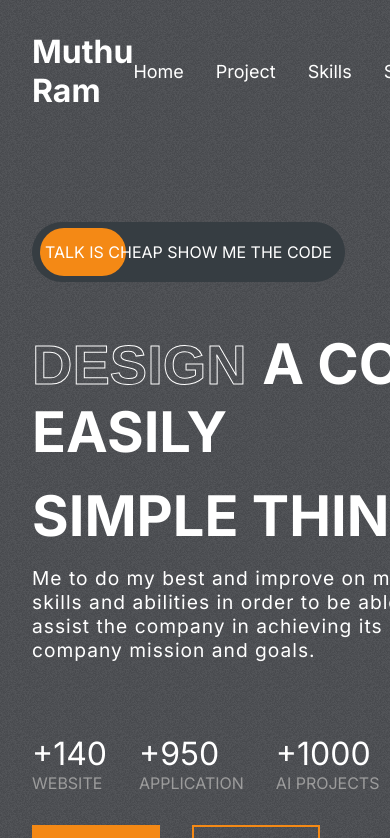
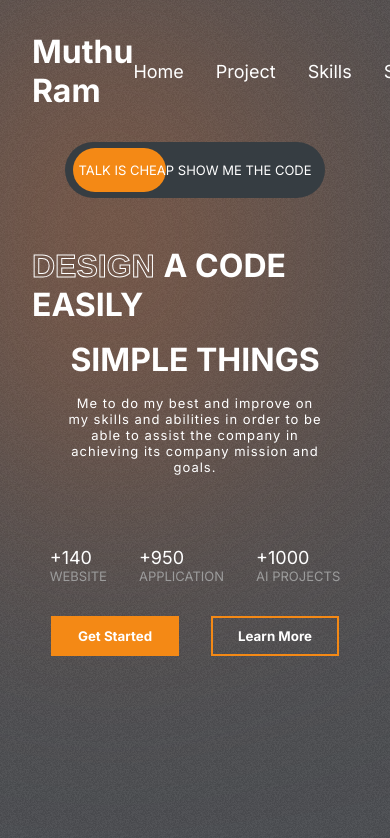
Before and after one commit to Muthuram05/Protfilo, a React (Create React App) app: page / in a window 390 px wide. Shown: the top 838 px of the page. Built offline with nearby package versions, Linux system fonts and the light colour scheme.

Commit message:
animation

```diff
--- a/src/App.css
+++ b/src/App.css
@@ -39,3 +39,11 @@
 .btn:hover{
   cursor: pointer;
 }
+.blur{
+  background: rgba(253,120,43,0.69);
+  position: absolute;
+  border-radius: 50%;
+  filter: blur(150px);
+  z-index: -9;
+
+}
--- a/src/components/Footer/Footer.css
+++ b/src/components/Footer/Footer.css
@@ -1,11 +1,53 @@
-.Footer{
+.Footer-container{
     position: relative;
 
 }
-.Footer>hr{
+.Footer-container>hr{
     border: 1px solid var(--lightgray);
 }
-.footer-item{
+.footer{
     padding: 1rem 2rem;
     display: flex;
+    flex-direction: column;
+    gap: 4rem;
+    align-items: center;
+    justify-content: center;
+    height: 20rem;
 }
+.social-link{
+    display: flex;
+    gap: 4rem;
+}
+.social-link > img{
+    width: 2rem;
+    height: 2rem;
+    cursor: pointer;
+}
+.logo-f{
+    display: flex;
+    align-items: center;
+    justify-content: center;
+}
+.log-f>img{
+    width: 10rem;
+}
+.logo-f>p{
+    font-size: 2rem;
+    color: #fff;
+}
+.blur-f1{
+    bottom: 0rem;
+    right: 15%;
+    width: 26rem;
+    height: 12rem;
+    filter: blur(200px);
+    background: red;
+}
+.blur-f2{
+    bottom: 0rem;
+    left: 15%;
+    width: 26rem;
+    height: 12rem;
+    filter: blur(200px);
+    background: rgb(255, 115, 0);
+}
--- a/src/components/Footer/Footer.jsx
+++ b/src/components/Footer/Footer.jsx
@@ -7,17 +7,21 @@ import Dev from "../../assets/dev-remove.png"
 
 const Footer = () => {
   return (
-    <div className="Footer">
+    <div className="Footer-container">
       <hr />
-        <div className="footer-item">
+      <div className="footer">
+        <div className="social-link">
           <img src={Github} alt="" srcset="" />
           <img src={Insta} alt="" srcset="" />
           <img src={LinkedIn} alt="" srcset="" />
           </div>
           <div className="logo-f">
             <img src={Dev} alt="" />
-            <span>{"<MuthuRam/>"}</span>
+            <p>{"<MuthuRam/>"}</p>
           </div>
+      </div>
+      <div className="blur blur-f1"></div>
+      <div className="blur blur-f2"></div>
     </div>
   )
 }
--- a/src/components/Hero/Hero.css
+++ b/src/components/Hero/Hero.css
@@ -9,6 +9,11 @@
     display: flex;
     gap: 2rem;
     flex-direction: column;
+}
+.hero-blur{
+    width: 22rem;
+    height: 30rem;
+    left: 0;
 }
 .ad{
     margin-top: 5rem;
@@ -128,3 +133,46 @@
     width: 30px;
     height: 30px;
 }
+@media screen and (max-width : 768px) {
+    .Hero{
+        flex-direction: column;
+    }
+    .hero-blur{
+        width: 14rem;
+    }
+    .ad{
+        margin-top: 0;
+        font-size: small;
+        align-self: center;
+        /* transform: scale(1.8); */
+    }
+    .ad>div{
+        width: 5.8rem;
+    }
+    .hero-heading{
+        font-size: xx-large;
+        align-items: center;
+        justify-content: center;
+    }
+    .hero-heading>div:nth-of-type(3){
+        font-size: small;
+        font-weight: 200;letter-spacing: 1px;
+        text-align: center;
+    }
+    .hero-button{
+        justify-content: center;
+
+    }
+    .figures{
+        justify-content: center;
+    }
+    .figures>div>span:nth-of-type(1){
+        font-size: large;
+    }
+    .figures>div>span:nth-of-type(2){
+        font-size: small;
+    }
+    .right-h{
+        position: relative;
+    }
+}
--- a/src/components/Hero/Hero.jsx
+++ b/src/components/Hero/Hero.jsx
@@ -2,13 +2,21 @@ import React from 'react'
 import "./Hero.css"
 import Header from '../Header/Header'
 import Github from '../../assets/github.png'
+import {motion} from 'framer-motion'
+
 const Hero = () => {
+    const transition = {type : 'spring' , duration : 3}
     return (
         <div className='Hero'>
+            <div className="blur hero-blur"></div>
             <div className="left-h">
                 <Header />
                 <div className="ad">
-                    <div></div>
+                    <motion.div
+                    initial={{left : '220px'}}
+                    whileInView = {{left : '8px'}}
+                    transition = {{...transition,type: 'tween'}}
+                    ></motion.div>
                     <span>Talk is Cheap Show me the code</span>
                 </div>
                 {/* heading */}
--- a/src/components/Testimonila/Testimonila.jsx
+++ b/src/components/Testimonila/Testimonila.jsx
@@ -4,7 +4,10 @@ import { testimonialsData } from '../../data/testimonialsData.js'
 import leftArrow from '../../assets/leftArrow.png'
 import rigthArrow from '../../assets/rightArrow.png'
 import { useState } from 'react'
+import {motion} from 'framer-motion'
+
 const Testimonila = () => {
+  const transition = {type : 'spring' , duration : 3};
   const [selected, setSelected] = useState(0);
   const tlength = testimonialsData.length;
   return (
@@ -13,16 +16,35 @@ const Testimonila = () => {
         <span>Testimonials</span>
         <span className='stroke-text'>What they</span>
         <span>Say about us</span>
-        <span>{testimonialsData[selected].review}</span>
+        <motion.span
+                key={selected}
+                initial = {{opacity:0 , x:-100}}
+                animate = {{opacity:1,x:0}}
+                exit = {{opacity : 0,x:-100}}
+                transition = {transition}>{testimonialsData[selected].review}</motion.span>
         <span>
           <span id='name'>{testimonialsData[selected].name}</span>{" "}
           - {testimonialsData[selected].status}
         </span>
       </div>
       <div className="right-t">
-        <div id='div1'></div>
-        <div id='div2'></div>
-        <img src={testimonialsData[selected].image} alt="" />
+        <motion.div id='div1'
+        initial ={{opacity : 0 ,x:-100}}
+        transition = {{...transition , duration : 2}}
+        whileInView = {{opacity:1 , x:0}}
+        ></motion.div>
+        <motion.div id='div2'
+        initial ={{opacity : 0 ,x:100}}
+        transition = {{...transition , duration : 2}}
+        whileInView = {{opacity:1 , x:0}}
+        ></motion.div>
+        <motion.img
+        key={selected}
+        initial = {{opacity:0 , x:100}}
+        animate = {{opacity:1,x:0}}
+        exit = {{opacity : 0,x:-100}}
+        transition = {transition}
+        src={testimonialsData[selected].image} alt="" />
         <div className="arrows">
           <img onClick={()=>{
             selected === 0?setSelected(tlength -1):setSelected((prev)=>prev-1)
```
Also changed, not shown: New Text Document.txt (deleted). Lines whose indentation alone changed are shown as unchanged.
